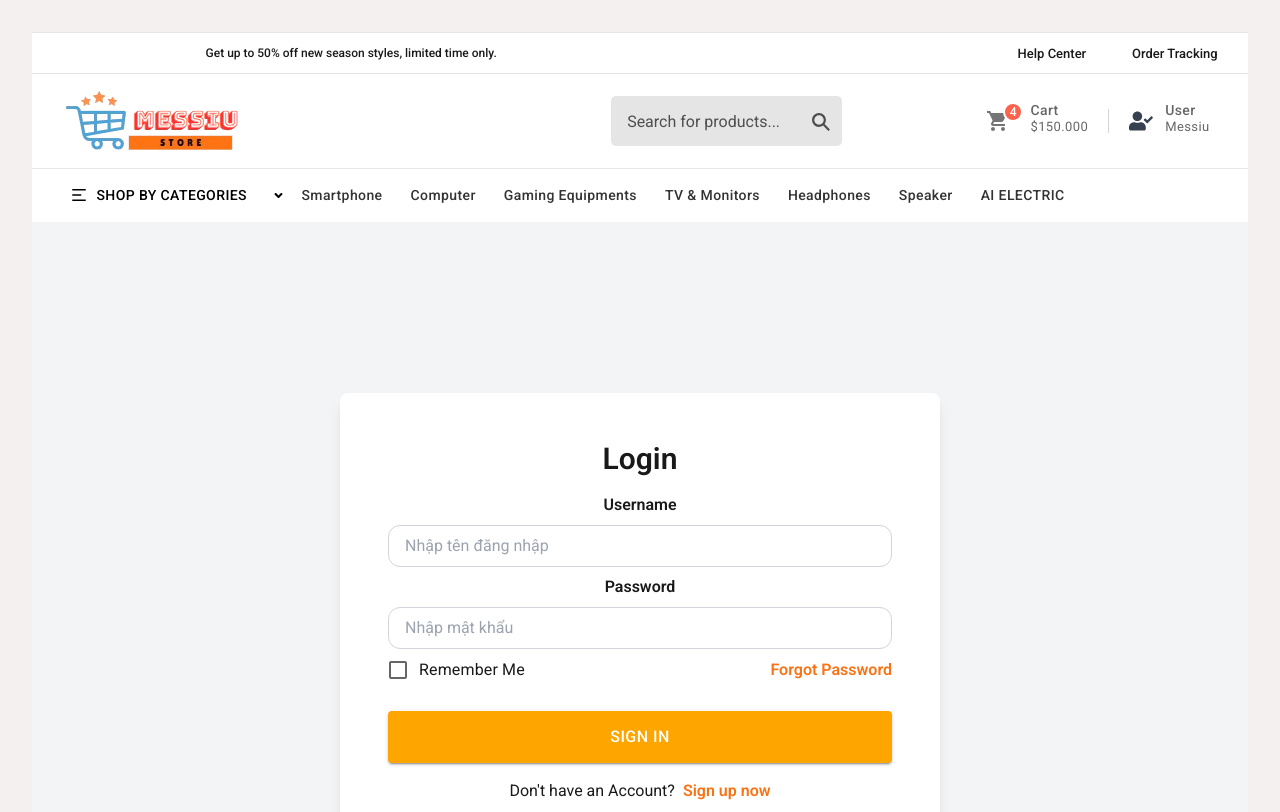
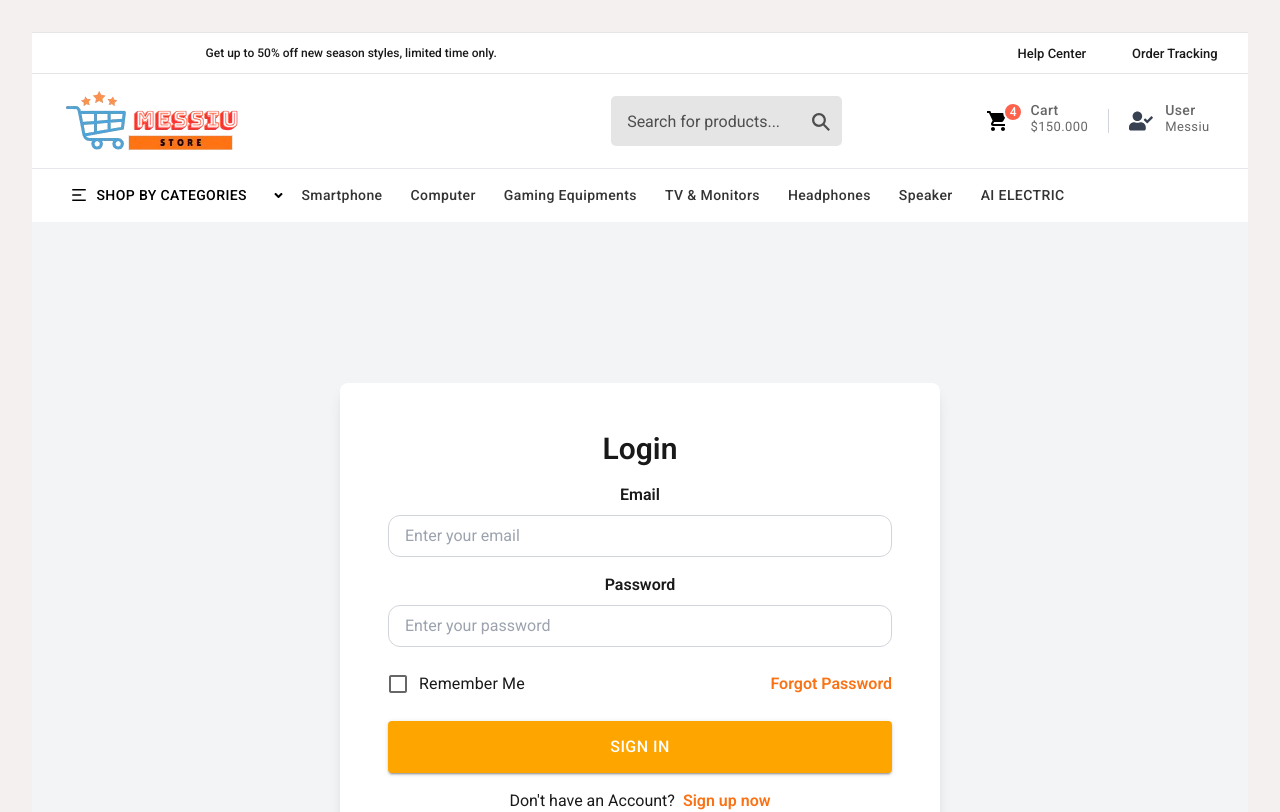
Before and after one commit to Khoa-CNTT/PTWTMDTC2143, a React (Vite) app in the folder frontend/: page /login in a window 1280 px wide. Shown: the top 812 px of the page. Built offline with nearby package versions, Linux system fonts and the light colour scheme.

Commit message:
feat(auth): integrate API for signin and signup

```diff
--- a/frontend/package.json
+++ b/frontend/package.json
@@ -17,6 +17,7 @@
     "@mui/icons-material": "^6.4.8",
     "@mui/material": "^6.4.8",
     "@mui/styled-engine-sc": "^6.4.6",
+    "axios": "^1.9.0",
     "framer-motion": "^12.7.4",
     "lucide-react": "^0.485.0",
     "react": "^19.0.0",
--- a/frontend/src/components/Header/index.tsx
+++ b/frontend/src/components/Header/index.tsx
@@ -3,7 +3,6 @@ import { Link, useNavigate } from 'react-router-dom';
 import Logo from '../../assets/images/MESSIU-logo2.png';
 import SearchBox from '../SearchBox';
 import { Button } from '@mui/material';
-import IconButton from '@mui/material/IconButton';
 import ShoppingCartIcon from '@mui/icons-material/ShoppingCart';
 import { styled } from '@mui/material/styles';
 import Badge from '@mui/material/Badge';
@@ -74,7 +73,7 @@ const Header: React.FC = () => {
           </div>
           <div className="col3 w-[10%] lg:w-[30%] flex items-center pl-7">
             <ul className="flex items-center justify-end gap-0 lg:gap-3 w-full">
-              <li>
+              {/* <li>
                 <Button
                   onClick={handleCartClick}
                   className="!text-[#000] myAccountWrap flex items-center gap-3 cursor-pointer"
@@ -84,6 +83,26 @@ const Header: React.FC = () => {
                       <ShoppingCartIcon />
                     </StyledBadge>
                   </IconButton>
+                  <div className="info flex flex-col">
+                    <h4 className="leading-3 text-[14px] text-[rgba(0,0,0,0.6)] font-[500] mb-0 capitalize text-left justify-start">
+                      Cart
+                    </h4>
+                    <span className="text-[13px] text-[rgba(0,0,0,0.6)]  font-[400] capitalize text-left justify-start">
+                      $150.000
+                    </span>
+                  </div>
+                </Button>
+              </li> */}
+              <li>
+                <Button
+                  onClick={handleCartClick}
+                  className="!text-[#000] myAccountWrap flex items-center gap-3 cursor-pointer"
+                  startIcon={
+                    <StyledBadge badgeContent={4} color="secondary">
+                      <ShoppingCartIcon />
+                    </StyledBadge>
+                  }
+                >
                   <div className="info flex flex-col">
                     <h4 className="leading-3 text-[14px] text-[rgba(0,0,0,0.6)] font-[500] mb-0 capitalize text-left justify-start">
                       Cart
--- a/frontend/src/components/Login/index.tsx
+++ b/frontend/src/components/Login/index.tsx
@@ -1,26 +1,88 @@
 import React, { useState } from 'react';
 import { Checkbox, Button, FormControlLabel } from '@mui/material';
+import { useNavigate } from 'react-router-dom';
+import { login } from '../../services/auth.services';
+import { AxiosError } from 'axios';
 
 const Login: React.FC = () => {
+  const navigate = useNavigate();
   const [rememberMe, setRememberMe] = useState(false);
+  const [formData, setFormData] = useState({
+    email: '',
+    password: '',
+  });
+  const [error, setError] = useState('');
+  const [isLoading, setIsLoading] = useState(false);
+
+  const handleChange = (e: React.ChangeEvent<HTMLInputElement>) => {
+    const { name, value } = e.target;
+    setFormData((prev) => ({
+      ...prev,
+      [name]: value,
+    }));
+  };
+
+  const handleSubmit = async (e: React.FormEvent) => {
+    e.preventDefault();
+    setError('');
+    setIsLoading(true);
+
+    try {
+      await login(formData);
+      navigate('/'); // Redirect to home page after successful login
+    } catch (err) {
+      console.error('Login error:', err);
+      if (err instanceof AxiosError) {
+        if (err.response?.data?.message) {
+          setError(err.response.data.message);
+        } else if (err.code === 'ERR_NETWORK') {
+          setError('Network error. Please check your connection.');
+        } else {
+          setError('Invalid email or password. Please try again.');
+        }
+      } else {
+        setError('An unexpected error occurred. Please try again.');
+      }
+    } finally {
+      setIsLoading(false);
+    }
+  };
 
   return (
     <div className="flex justify-center items-center min-h-screen bg-gray-100">
       <div className="w-full max-w-[600px] bg-white p-12 rounded-lg shadow-lg flex flex-col">
         <h2 className="text-3xl font-semibold mb-4 text-center">Login</h2>
-        <label className="font-semibold">Username</label>
+        {error && (
+          <div className="mb-4 p-2 text-red-500 text-center bg-red-100 rounded">
+            {error}
+          </div>
+        )}
+        <form onSubmit={handleSubmit} className="space-y-4">
+          <div>
+            <label className="font-semibold">Email</label>
             <input
               type="email"
+              name="email"
+              value={formData.email}
+              onChange={handleChange}
               className="mt-2 w-full px-4 py-2 border border-gray-300 rounded-xl focus:outline-none focus:ring-2 focus:ring-blue-400"
-          placeholder="Nhập tên đăng nhập"
+              placeholder="Enter your email"
+              required
             />
+          </div>
 
+          <div>
             <label className="font-semibold mt-2">Password</label>
             <input
-          type="email"
+              type="password"
+              name="password"
+              value={formData.password}
+              onChange={handleChange}
               className="mt-2 w-full px-4 py-2 border border-gray-300 rounded-xl focus:outline-none focus:ring-2 focus:ring-blue-400"
-          placeholder="Nhập mật khẩu"
+              placeholder="Enter your password"
+              required
             />
+          </div>
 
           <div className="flex justify-between items-center mb-5">
             <FormControlLabel
@@ -42,19 +104,24 @@ const Login: React.FC = () => {
 
           <div className="mt-auto">
             <Button
+              type="submit"
               variant="contained"
               fullWidth
+              disabled={isLoading}
               sx={{
                 backgroundColor: 'orange',
                 fontSize: '16px',
                 padding: '12px',
+                '&:disabled': {
+                  backgroundColor: 'rgba(255, 165, 0, 0.5)',
+                },
               }}
             >
-            SIGN IN
+              {isLoading ? 'Signing in...' : 'SIGN IN'}
             </Button>
           </div>
           <div className="text-center mt-4">
-          <label className="me-2">Don't have an Account?</label>
+            <label className="me-2">Don&apos;t have an Account?</label>
             <a
               href="/register"
               className="text-orange-500 hover:underline font-semibold"
@@ -62,6 +129,7 @@ const Login: React.FC = () => {
               Sign up now
             </a>
           </div>
+        </form>
       </div>
     </div>
   );
--- a/frontend/src/components/Register/index.tsx
+++ b/frontend/src/components/Register/index.tsx
@@ -1,24 +1,80 @@
-import React from 'react';
+import React, { useState } from 'react';
+import { register } from '../../services/auth.services';
+import { useNavigate } from 'react-router-dom';
+import { AxiosError } from 'axios';
+
 const Register: React.FC = () => {
+  const navigate = useNavigate();
+  const [formData, setFormData] = useState({
+    name: '',
+    email: '',
+    phone: '',
+    password: '',
+  });
+  const [error, setError] = useState('');
+  const [isLoading, setIsLoading] = useState(false);
+
+  const handleChange = (e: React.ChangeEvent<HTMLInputElement>) => {
+    const { name, value } = e.target;
+    setFormData((prev) => ({
+      ...prev,
+      [name]: value,
+    }));
+  };
+
+  const handleSubmit = async (e: React.FormEvent) => {
+    e.preventDefault();
+    setError('');
+    setIsLoading(true);
+
+    try {
+      console.log('Submitting registration data:', formData);
+      await register(formData);
+      navigate('/login');
+    } catch (err) {
+      console.error('Registration error:', err);
+      if (err instanceof AxiosError && err.response?.data?.message) {
+        setError(err.response.data.message);
+      } else {
+        setError('Registration failed. Please try again.');
+      }
+    } finally {
+      setIsLoading(false);
+    }
+  };
+
   return (
     <div className="min-h-screen flex items-center justify-center bg-gray-100">
       <div className="w-full max-w-md bg-white p-8 rounded-2xl shadow-xl">
         <h2 className="text-2xl font-bold text-center mb-6">Register</h2>
-        <form className="space-y-4">
+        {error && (
+          <div className="mb-4 p-2 text-red-500 text-center bg-red-100 rounded">
+            {error}
+          </div>
+        )}
+        <form className="space-y-4" onSubmit={handleSubmit}>
           <div>
-            <label className="block text-sm font-medium mb-1">Username</label>
+            <label className="block text-sm font-medium mb-1">Full Name</label>
             <input
-              type="username"
+              type="text"
+              name="name"
+              value={formData.name}
+              onChange={handleChange}
               className="mt-2 w-full px-4 py-2 border border-gray-300 rounded-xl focus:outline-none focus:ring-2 focus:ring-blue-400"
-              placeholder="Nhập tên đăng nhập"
+              placeholder="Enter your full name"
+              required
             />
           </div>
           <div>
             <label className="block text-sm font-medium mb-1">Email</label>
             <input
               type="email"
+              name="email"
+              value={formData.email}
+              onChange={handleChange}
               className="mt-2 w-full px-4 py-2 border border-gray-300 rounded-xl focus:outline-none focus:ring-2 focus:ring-blue-400"
-              placeholder="Nhập email"
+              placeholder="Enter your email"
+              required
             />
           </div>
           <div>
@@ -26,24 +82,36 @@ const Register: React.FC = () => {
               Phone Number
             </label>
             <input
-              type="telephone"
+              type="tel"
+              name="phone"
+              value={formData.phone}
+              onChange={handleChange}
               className="mt-2 w-full px-4 py-2 border border-gray-300 rounded-xl focus:outline-none focus:ring-2 focus:ring-blue-400"
-              placeholder="Nhập số điện thoại"
+              placeholder="Enter your phone number"
+              required
             />
           </div>
           <div>
             <label className="block text-sm font-medium mb-1">Password</label>
             <input
               type="password"
+              name="password"
+              value={formData.password}
+              onChange={handleChange}
               className="mt-2 w-full px-4 py-2 border border-gray-300 rounded-xl focus:outline-none focus:ring-2 focus:ring-blue-400"
-              placeholder="Nhập mật khẩu"
+              placeholder="Enter your password"
+              required
+              minLength={6}
             />
           </div>
           <button
             type="submit"
-            className="w-full bg-orange-500 text-white py-2 rounded-xl hover:bg-orange-600 transition"
+            disabled={isLoading}
+            className={`w-full bg-orange-500 text-white py-2 rounded-xl hover:bg-orange-600 transition ${
+              isLoading ? 'opacity-50 cursor-not-allowed' : ''
+            }`}
           >
-            SIGN UP
+            {isLoading ? 'Signing up...' : 'SIGN UP'}
           </button>
           <div className="text-center mt-4">
             <label className="font-bold me-2">Already have an account?</label>
--- /dev/null
+++ b/frontend/src/services/api.ts
@@ -0,0 +1,40 @@
+import axios from 'axios';
+
+const api = axios.create({
+  baseURL: 'http://localhost:3000',
+  withCredentials: true,
+  headers: {
+    'Content-Type': 'application/json',
+    Accept: 'application/json',
+  },
+  timeout: 10000, // 10 seconds timeout
+});
+
+// Add request interceptor
+api.interceptors.request.use(
+  (config) => {
+    // Get token from localStorage if it exists
+    const token = localStorage.getItem('token');
+    if (token) {
+      config.headers.Authorization = `Bearer ${token}`;
+    }
+    return config;
+  },
+  (error) => {
+    console.error('Request error:', error);
+    return Promise.reject(error);
+  }
+);
+
+// Add response interceptor
+api.interceptors.response.use(
+  (response) => response,
+  (error) => {
+    if (error.code === 'ERR_NETWORK') {
+      console.error('Network error - Please check if the server is running');
+    }
+    return Promise.reject(error);
+  }
+);
+
+export default api;
--- /dev/null
+++ b/frontend/src/services/auth.services.ts
@@ -0,0 +1,51 @@
+import api from './api';
+
+interface UserRegistrationData {
+  email: string;
+  password: string;
+  name: string;
+  phone: string;
+}
+
+interface UserLoginData {
+  email: string;
+  password: string;
+}
+
+interface AuthResponse {
+  access_token: string;
+  user: {
+    id: string;
+    email: string;
+    name: string;
+  };
+}
+
+export const register = async (userData: UserRegistrationData) => {
+  try {
+    const res = await api.post('/user', userData);
+    return res.data;
+  } catch (error) {
+    console.error('Registration error:', error);
+    throw error;
+  }
+};
+
+export const login = async (userData: UserLoginData): Promise<AuthResponse> => {
+  try {
+    const res = await api.post<AuthResponse>('/auth/login', userData);
+    const { access_token } = res.data;
+
+    // Store token in localStorage
+    localStorage.setItem('token', access_token);
+
+    return res.data;
+  } catch (error) {
+    console.error('Login error:', error);
+    throw error;
+  }
+};
+
+export const logout = () => {
+  localStorage.removeItem('token');
+};
```
Also changed, not shown: package.json (+15 -3 lines), 2 other files (tests, documents, lock files or other folders). Lines whose indentation alone changed are shown as unchanged.
